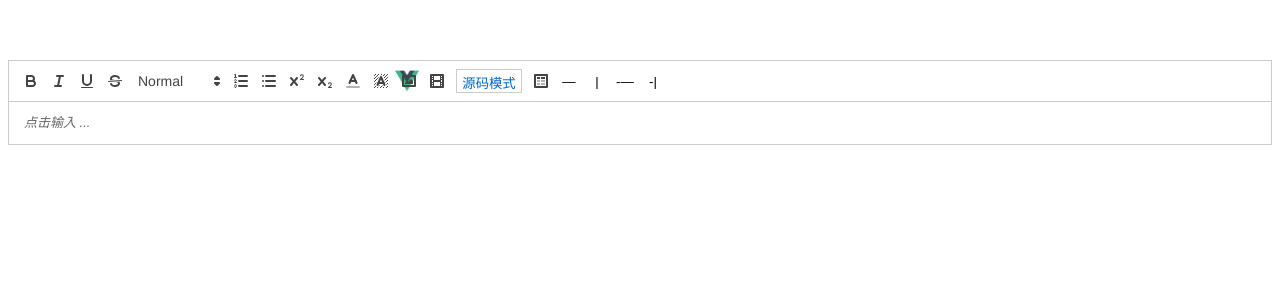
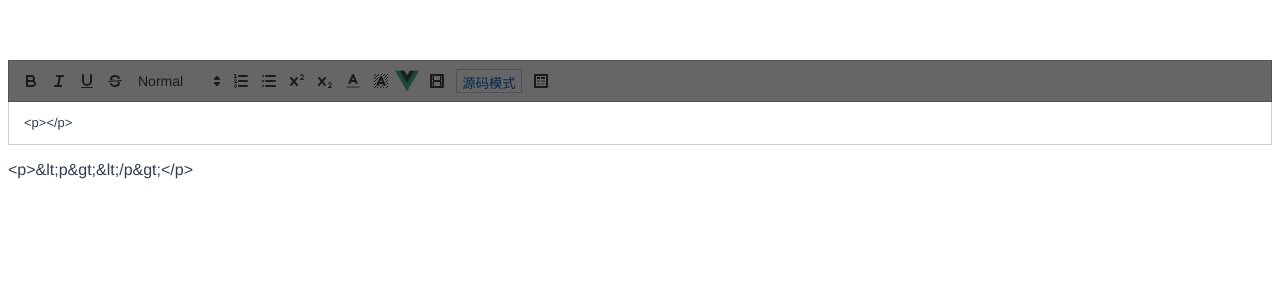
Before and after one commit to peizhongli/my-quill, a Vue app: page / in a window 1280 px wide. Both pictures are taken after a click on the button "源码模式". Shown: the top 300 px of the page. Built offline with nearby package versions, Linux system fonts and the light colour scheme.

Commit message:
表格设置基本功能完成

```diff
--- a/src/App.vue
+++ b/src/App.vue
@@ -1,7 +1,7 @@
 <template>
   <div id="app">
-    <myQuill :value="content" v-model="delta" @input="getContent($event)"/>
-    <p>{{text}}</p>
+    <myQuill v-model="content" @input="getContent($event)" @focus="getFocus($event)"/>
+    <p>{{content}}</p>
     <!-- <tiny /> -->
     <!-- <quill /> -->
   </div>
@@ -19,16 +19,18 @@ export default {
     myQuill,
     // tiny
   },
-  data() {
+data() {
     return {
-      content: '222',
-      delta: {},
-      text: ''
+      content: '',
     }
   },
   methods: {
     getContent(content) {
-      this.text = content
+      console.log(content)
+    },
+    getFocus(quill) {
+      console.log(quill)
+      // console.log(quill.getBounds())
     }
   }
 }
--- a/src/components/myQuill.vue
+++ b/src/components/myQuill.vue
@@ -1,7 +1,6 @@
 <template>
   <div class="my-quill">
-    <!-- <slot name="toolbar"></slot> -->
-    <toolbar />
+    <toolbar ref="toolbar" />
     <div ref="editor"></div>
   </div>
 </template>
@@ -13,7 +12,6 @@ import Quill from 'quill'
 import 'quill/dist/quill.snow.css'
 import config from './quillModule/config2.js'
 import toolbar from './quillModule/toolbar.vue'
-
 export default {
   name: 'editor',
   components: {
@@ -29,70 +27,111 @@ export default {
       quill: null,
       options: {
         theme: 'snow',
+
         modules: {
           toolbar: config,
           table: true,
         },
         placeholder: '点击输入 ...'
-    },
+      },
+      focusIndex: 0, // 当前聚焦位置
     }
   },
   mounted() {
     // 初始化编辑器
     this._initEditor()
-    this.quill = new Quill(this.$refs.editor, this.options);
-    this.quill.setContents(this.value)
-    this.$el.querySelector('.ql-table-insert-row').innerHTML = `—`
-    this.$el.querySelector('.ql-table-insert-column').innerHTML = `|`
-    this.$el.querySelector('.ql-table-delete-row').innerHTML = `-—`
-    this.$el.querySelector('.ql-table-delete-column').innerHTML = `-|`
-    this.quill.on('text-change', () => {
-      this.$emit('input', this.quill.getContents())
-    });
   },
   methods: {
     _initEditor() {
+      console.log(this.value)
+
       // 初始化编辑器 传入dom和option
       this.quill = new Quill(this.$refs.editor, this.options);
+
+      let delta = this.quill.clipboard.convert({
+          html: this.value
+      })
+      // 编辑器的内容需要接收delta对象
+      this.quill.setContents(delta)
+
       // 双向绑定
       this.quill.on('text-change', () => {
         const quill = this.quill
         let text = this.quill.getText()
         let html = this.quill.root.innerHTML
+        if (html === '<p><br></p>') {
+          html = ''
+          this.quill.setText(html)
+        }
+        this.$emit('input', html)
+        this.$emit('change', {html,quill,text})
+        this.setTable()
 
-        this.$emit('input', {html,quill,text})
       })
       this.quill.on('selection-change', range => {
         if (!range) {
           this.$emit('blur', this.quill)
         } else {
-          this.$emit('focus', this.quill)
+          this.$emit('focus', this.quill,range)
+          this.focusIndex = range.index
+          if (range.length == 0) {
+            console.log('User cursor is on', range.index);
+            this.setTable()
+          } else {
+            var text = this.quill.getText(range.index, range.length);
+            console.log('User has highlighted', text);
+          }
         }
-      })
+      });
+
+    },
+    setTable() {
+      let line = this.quill.getLine(this.focusIndex)[0]
+      console.log(line.constructor.name)
+      if(line.constructor.name=='TableCell') {
+        console.log('show')
+        this.$refs.toolbar.showTableWrap()
+      } else {
+        console.log('hide')
+        this.$refs.toolbar.hideTableWrap()
+      }
     }
   },
   watch: {
     // 监听外部值的传入，用于将值赋予编辑器
-    value (newVal, oldVal) {
+    value (val) {
+
+      console.log(val)
       // 如果编辑器没有初始化，则停止赋值
-      if (!this.editor) {
+      if (!this.quill) {
         return
       }
 
       // 获取编辑器当前内容
-      let content = this.editor.root.innerHTML
+      let content = this.quill.root.innerHTML
 
       // 外部传入了新值，而且与当前编辑器的内容不一致
-      if (newVal && newVal !== content) {
+      if (val && val !== content) {
         // 将外部传入的HTML内容转换成编辑器识别的delta对象
-        let delta = this.editor.clipboard.convert({
-          html: newVal
+        let delta = this.quill.clipboard.convert({
+          html: val
         })
 
         // 编辑器的内容需要接收delta对象
-        this.editor.setContents(delta)
+        this.quill.setContents(delta)
       }
     }
   },
 }
 </script>
+<style lang="less" scoped>
+/deep/.ql-container {
+  border-top: 0;
+  table {
+    width: auto;
+    td {
+      min-width: 100px;
+    }
+  }
+}
+</style>
--- a/src/components/quillModule/config2.js
+++ b/src/components/quillModule/config2.js
@@ -25,7 +25,7 @@ const config = {
   container: '#toolbar',
   handlers: {
       'table': function () {
-          this.quill.getModule('table').insertTable(2, 3)
+          this.quill.getModule('table').insertTable(2, 2)
       },
       'table-insert-row': function () {
           this.quill.getModule('table').insertRowBelow()
@@ -38,6 +38,9 @@ const config = {
       },
       'table-delete-column': function () {
           this.quill.getModule('table').deleteColumn()
+      },
+      'table-delete': function () {
+        this.quill.getModule('table').deleteTable()
       }
   },
 }
--- /dev/null
+++ b/src/components/quillModule/tableWrap.vue
@@ -0,0 +1,51 @@
+<template>
+    <div class="table-wrap" v-show="visibile">
+      <button class="ql-table-delete" title="删除表格" @click="deleteTable">删除表格</button>
+      <button class="ql-table-insert-row" title="上插入行" @click="insertRowUp">上插入行</button>
+      <button class="ql-table-insert-row" title="下插入行" @click="insertRowDown">下插入行</button>
+      <button class="ql-table-delete-row" title="删除行" @click="deleteColumn">删除行</button>
+      <button class="ql-table-insert-column" title="左插入列" @click="insertColumnLeft">左插入列</button>
+      <button class="ql-table-insert-column" title="右插入列" @click="insertColumnRight">右插入列</button>
+      <button class="ql-table-delete-column" title="删除列" @click="deleteRow">删除列</button>
+    </div>
+</template>
+<script>
+export default {
+    props: {
+        visibile: {
+            type: Boolean,
+            default: false,
+        }
+    },
+    methods: {
+        insertRowUp(){
+            this.$parent.$parent.quill.getModule('table').insertRowAbove()
+        },
+        insertRowDown(){
+            this.$parent.$parent.quill.getModule('table').insertRowBelow()
+        },
+        insertColumnLeft(){
+            this.$parent.$parent.quill.getModule('table').insertColumnLeft()
+        },
+        insertColumnRight(){
+            this.$parent.$parent.quill.getModule('table').insertColumnRight()
+        },
+        deleteColumn(){
+            this.$parent.$parent.quill.getModule('table').deleteRow()
+        },
+        deleteRow(){
+            this.$parent.$parent.quill.getModule('table').deleteColumn()
+        },
+        deleteTable(){
+            this.$parent.$parent.quill.getModule('table').deleteTable()
+        },
+
+    }
+}
+</script>
+<style lang="less" scoped>
+    .table-wrap {
+        position: absolute;
+        z-index: 99;
+    }
+</style>
--- a/src/components/quillModule/toolbar.vue
+++ b/src/components/quillModule/toolbar.vue
@@ -1,4 +1,5 @@
 <template>
+  <div class="toolbar-wrap">
     <div id="toolbar" slot="toolbar">
       <button class="ql-bold" title="加粗"></button>
       <button class="ql-italic" title="斜体"></button>
@@ -21,16 +22,23 @@
       <button class="ql-video" title="视频" @click="insertImgClick($event)"></button>  <!-- 插入视频 -->
       <button class="ql-sourceEditor" title="源码模式" @click="changeToSource($event)">源码模式</button>  <!-- 插入视频 -->
       <button class="ql-table" title="插入表格"></button>
-    <button class="ql-table-insert-row" title="插入行"></button>
-    <button class="ql-table-insert-column" title="插入列"></button>
-    <button class="ql-table-delete-row" title="删除行"></button>
-    <button class="ql-table-delete-column" title="删除列"></button>
+
+
+      <div class="modal" v-show="modalShow" @click="hideModal">
+
+      </div>
+    </div>
+    <table-wrap :visibile="tableWrapShow" ref="tableBtnGroup"/>
   </div>
 </template>
 <script>
+import tableWrap from './tableWrap'
 export default {
+  components: {tableWrap},
   data() {
     return {
+      tableWrapShow: false,
+      modalShow: false,
     }
   },
   methods: {
@@ -38,25 +46,51 @@ export default {
       console.log(e,this)
     },
     fileInsert() {},
-    changeToSource() {
-      console.log('打开源码模式')
-      this.$emit('source')
+    changeToSource(e) {
+      console.log('打开源码模式',e)
+      this.modalShow = true;
+      let quill = this.$parent.quill.container.firstChild
+      quill.innerText = quill.innerHTML.replace(/<br>/g,'');
+    },
+    showTableWrap() {
+      this.tableWrapShow = true
+      let position = this.$parent.quill.getBounds(this.$parent.focusIndex)
+      console.log(this.$parent.quill.getBounds(this.$parent.focusIndex))
+      this.$refs.tableBtnGroup.$el.style.left = position.left + 'px'
+      this.$refs.tableBtnGroup.$el.style.top = position.top + 'px'
+      console.log(this.$refs.tableBtnGroup.$el.style.left)
+
+    },
+    hideTableWrap() {
+      this.tableWrapShow = false
+    },
+    showModal() {
+      this.modalShow = true;
+    },
+    hideModal() {
+      console.log('关闭源码模式')
+      this.modalShow = false;
+      let quill = this.$parent.quill.container.firstChild
+      quill.innerHTML = quill.innerText.trim();
     }
   },
   mounted() {
+    this.$nextTick(()=>{
       let toolbar = document.querySelector('.my-quill #toolbar')
       toolbar.querySelector('.ql-image').innerHTML = '';
-    console.log(toolbar.querySelector('.ql-image').innerHTML)
+
+      // this.$el.querySelector('.ql-table-insert-row').innerHTML = `—`
+      // this.$el.querySelector('.ql-table-insert-column').innerHTML = `|`
+      // this.$el.querySelector('.ql-table-delete-row').innerHTML = `-—`
+      // this.$el.querySelector('.ql-table-delete-column').innerHTML = `-|`
+      // this.$el.querySelector('.ql-table-delete').innerHTML = `x`
+    })
 
   },
 }
 </script>
 <style lang="less" scoped>
 #toolbar {
-  // position: absolute;
-  // width: 100%;
-  // top: -42px;
-  // border-bottom: 0;
   .ql-sourceEditor {
     width: 66px;
     margin: 0 5px;
@@ -69,6 +103,18 @@ export default {
   .ql-image:hover {
     opacity: .7
   }
+  .modal {
+    position: absolute;
+    width: 100%;
+    height: 100%;
+    top: 0;
+    left: 0;
+    background-color: rgba(0,0,0,.6);
+  }
+}
+.toolbar-wrap {
+  position: relative;
 
 }
+
 </style>
```
Lines whose indentation alone changed are shown as unchanged.
